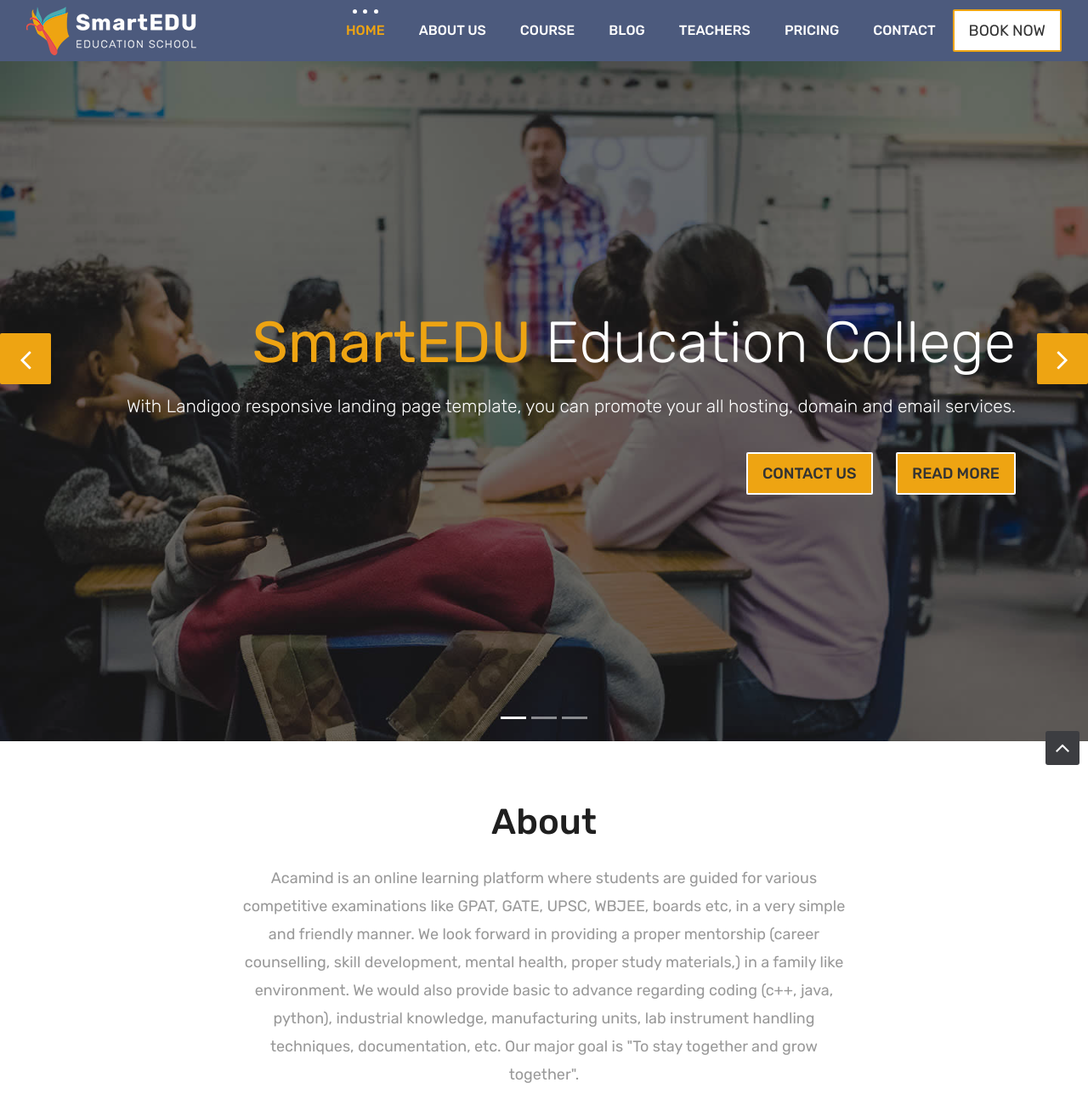
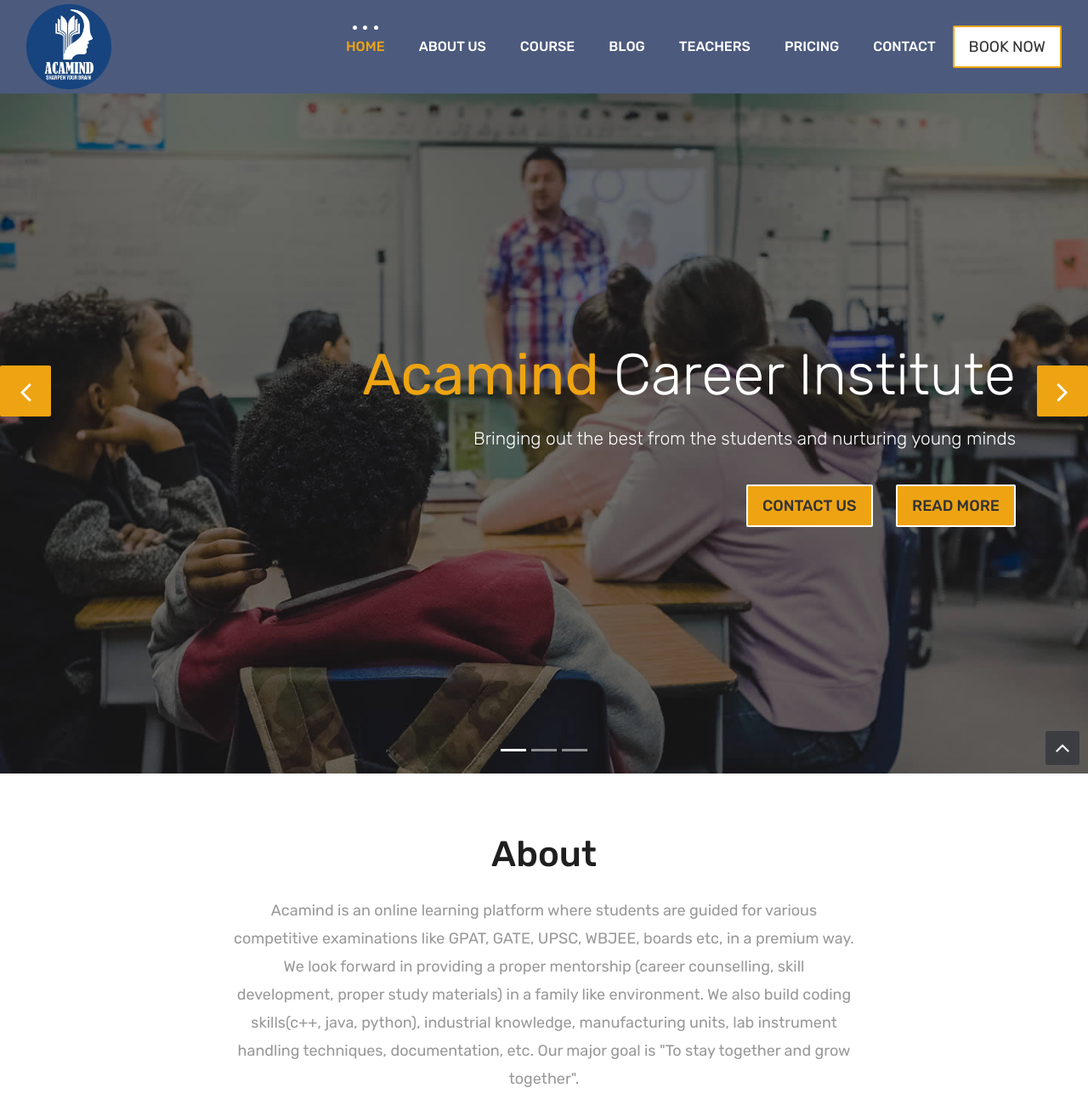
Before and after one commit to frostbyte012/acamind-main-website, a plain HTML site: page index.html in a window 1280 px wide. Shown: the top 1300 px of the page at 85% size. Drawn offline with Linux system fonts and the light colour scheme.

Commit message:
fix : Update L1 fixtures in code.

```diff
--- a/index.html
+++ b/index.html
@@ -132,7 +132,7 @@
 		<nav class="navbar navbar-expand-lg navbar-light bg-light">
 			<div class="container-fluid">
 				<a class="navbar-brand" href="index.html">
-					<img src="images/logo.png" alt="" />
+					<img src="images/acamind-logo.png" alt="" height="100" width="100"/>
 				</a>
 				<button class="navbar-toggler" type="button" data-toggle="collapse" data-target="#navbars-host" aria-controls="navbars-rs-food" aria-expanded="false" aria-label="Toggle navigation">
 					<span class="icon-bar"></span>
@@ -186,8 +186,8 @@
 							<div class="row">
 								<div class="col-md-12 col-sm-12 text-right">
 									<div class="big-tagline">
-										<h2><strong>SmartEDU </strong> education College</h2>
-										<p class="lead">With Landigoo responsive landing page template, you can promote your all hosting, domain and email services. </p>
+										<h2><strong>Acamind </strong>Career Institute</h2>
+										<p class="lead">Bringing out the best from the students and nurturing young minds</p>
 											<a href="#" class="hover-btn-new"><span>Contact Us</span></a>
 											&nbsp;&nbsp;&nbsp;&nbsp;&nbsp;&nbsp;
 											<a href="#" class="hover-btn-new"><span>Read More</span></a>
@@ -257,7 +257,7 @@
             <div class="section-title row text-center">
                 <div class="col-md-8 offset-md-2">
                     <h3>About</h3>
-                    <p class="lead">Acamind is an online learning platform where students are guided for various competitive examinations like GPAT, GATE, UPSC, WBJEE, boards etc, in a very simple and friendly manner.  We look forward in providing a proper mentorship (career counselling, skill development, mental health, proper study materials,) in a family like environment. We would also provide basic to advance regarding coding (c++, java, python), industrial knowledge, manufacturing units, lab instrument handling techniques, documentation, etc. Our major goal is "To stay together and grow together".</p>
+                    <p class="lead">Acamind is an online learning platform where students are guided for various competitive examinations like GPAT, GATE, UPSC, WBJEE, boards etc, in a premium way. We look forward in providing a proper mentorship (career counselling, skill development, proper study materials) in a family like environment. We also build coding skills(c++, java, python), industrial knowledge, manufacturing units, lab instrument handling techniques, documentation, etc. Our major goal is "To stay together and grow together".</p>
                 </div>
             </div><!-- end title -->
 
```
Also changed, not shown: images/acamind-logo.png (added), images/favicon.ico.
